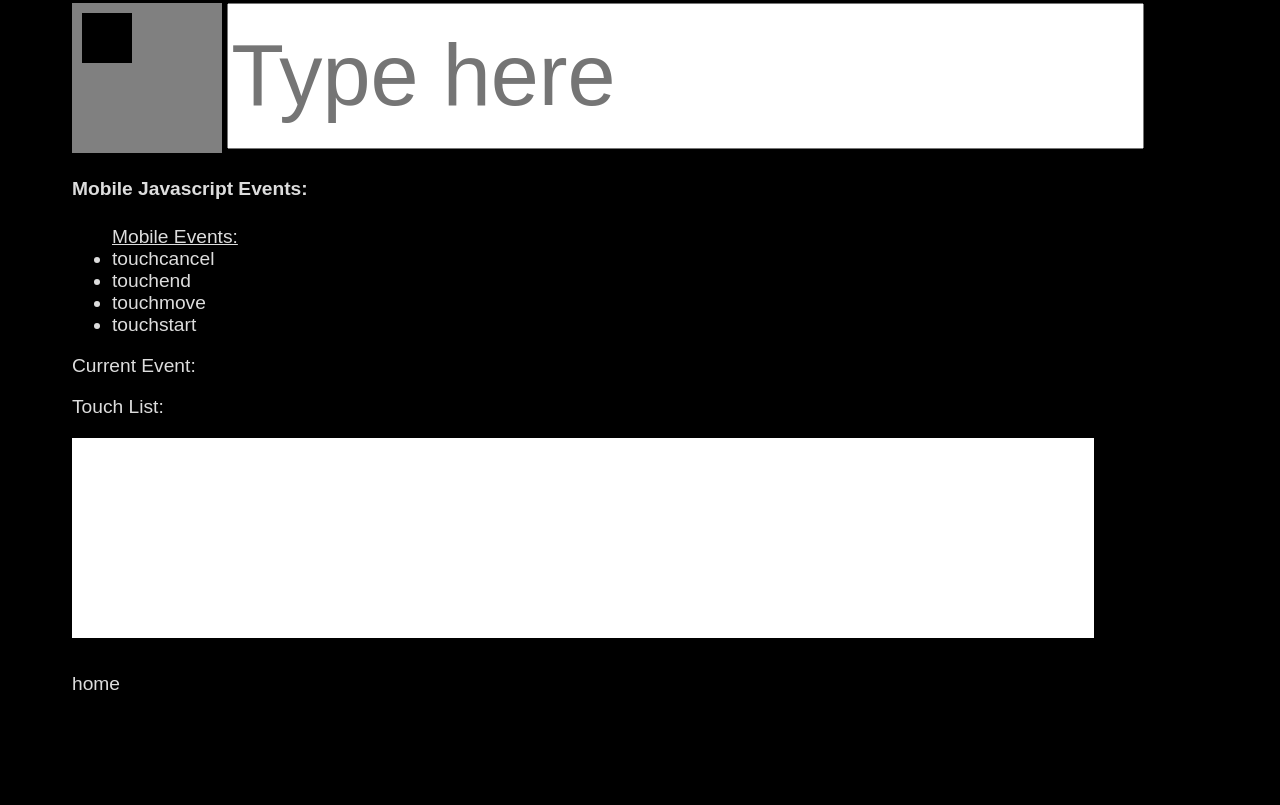
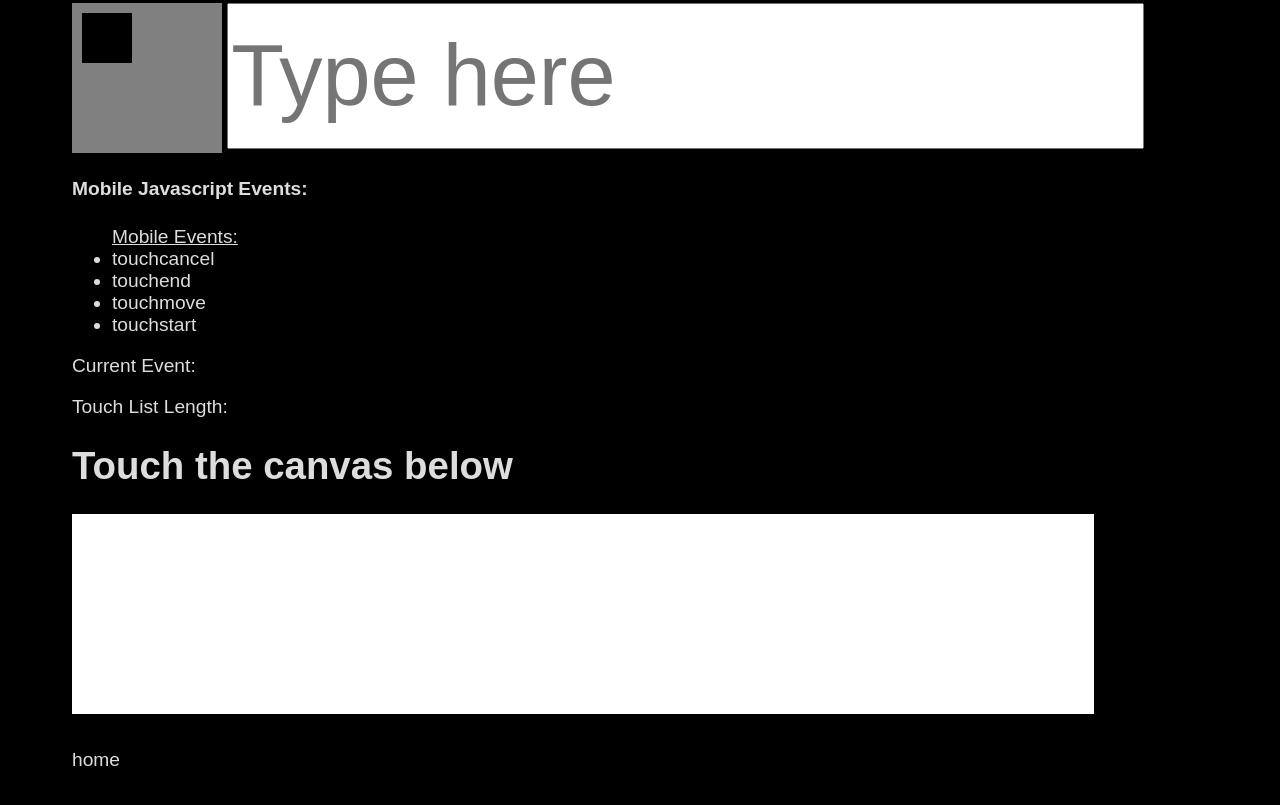
Before and after one commit to Sirrine-Jonathan/old-portfolio, a plain HTML site: page pages/StandardHOME.html in a window 1280 px wide. Shown: the part 592-1397 px from the top of the page. Before the commit the page ends 1359 px from the top, so only its background shows below. Drawn offline with Linux system fonts and the light colour scheme.

Commit message:
added a sandbox

```diff
--- a/pages/StandardHOME.html
+++ b/pages/StandardHOME.html
@@ -73,8 +73,9 @@
 		<ul id="mobileevents"><u>Mobile Events:</u>
 		</ul>
 		<p>Current Event: <span id='feed2'></span></>
-		<p>Touch List: <span id="touchListFeed"></span></p>
+		<p>Touch List Length: <span id="touchListFeed"></span></p>
 
+		<h1>Touch the canvas below</h1>
 		<canvas>
 
 		</canvas>
```
